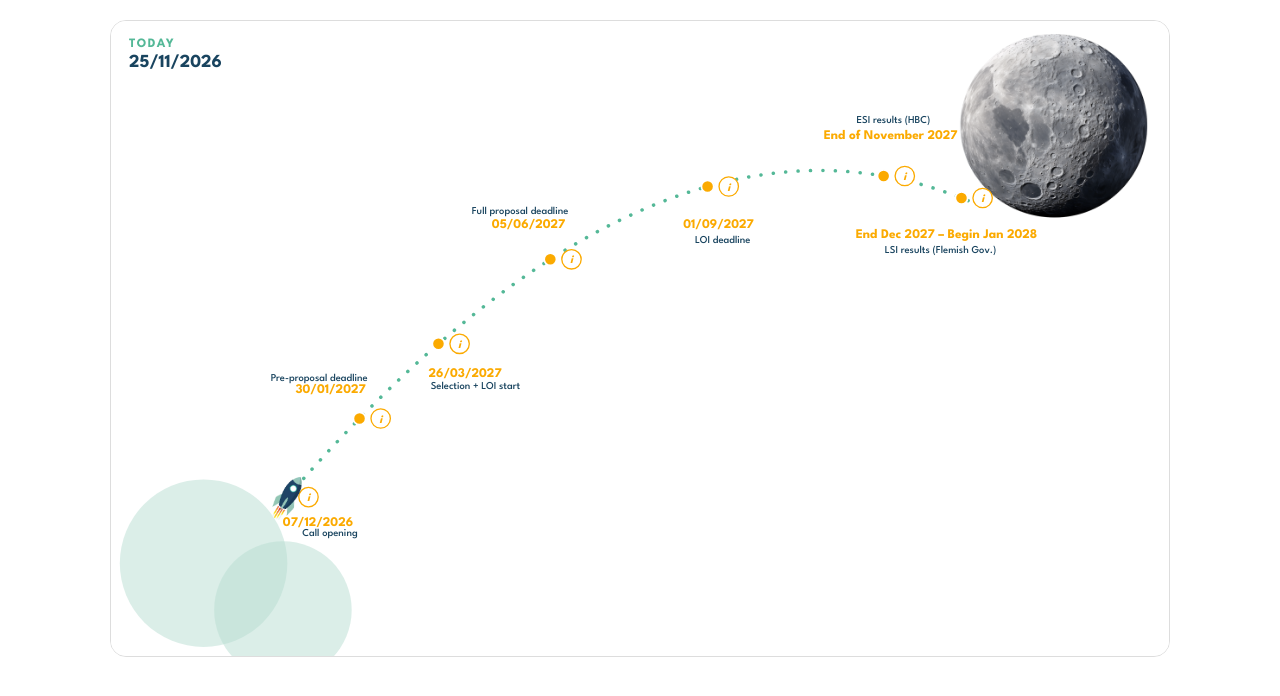
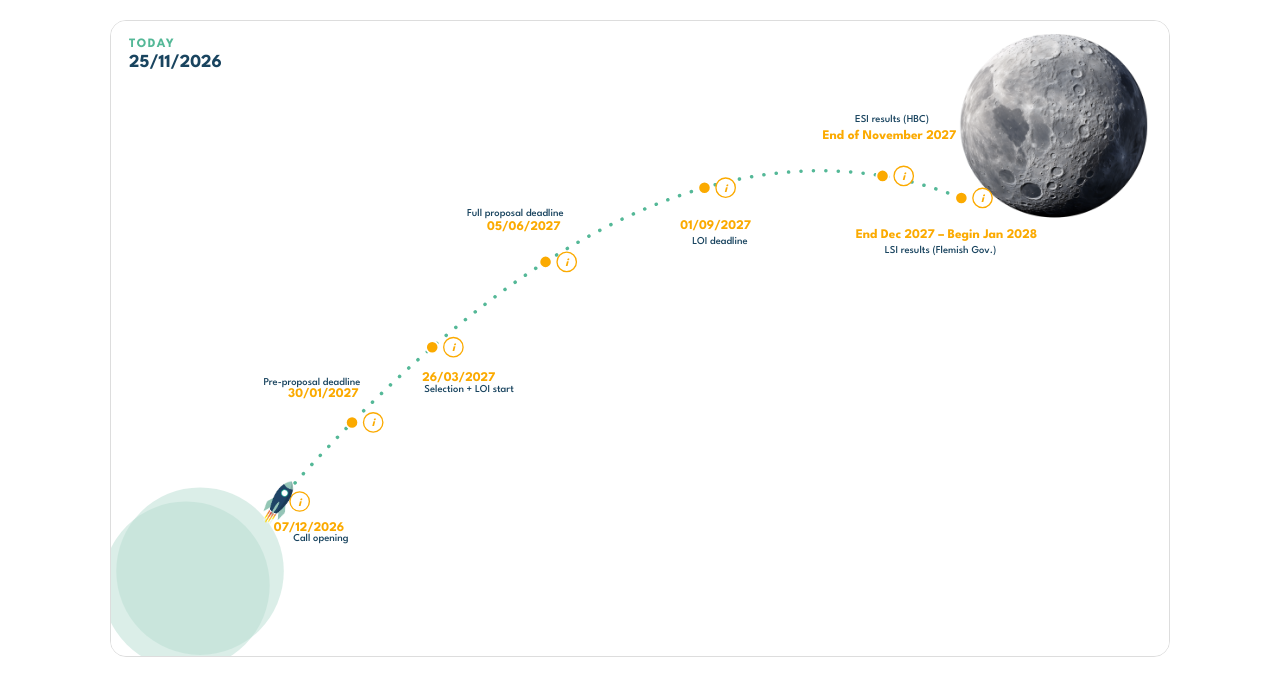
Before and after one commit to michiel-w/moonshot-call-2027-timeline, a plain HTML site: page index.html in a window 1280 px wide. Drawn offline with Linux system fonts and the light colour scheme.

Commit message:
Earth: two equal circles with 85% overlap in the bottom-left corner; trajectory starts at its edge
Co-authored-by: michiel-w <michiel-w@users.noreply.github.com>

```diff
--- a/index.html
+++ b/index.html
@@ -21,10 +21,10 @@
            aria-label="Rocket trajectory from Earth to the Moon, with the phases of Call 2027 marked along the path">
         <rect width="1200" height="720" fill="#FFFFFF"/>
 
-        <!-- Earth: two partially overlapping circles, bottom left corner -->
+        <!-- Earth: two equal circles, 85% overlap, bottom left corner -->
         <g id="earth">
-          <circle cx="105" cy="615" r="95" fill="#b8ddd1" opacity="0.5"/>
-          <circle cx="195" cy="668" r="78" fill="#b8ddd1" opacity="0.5"/>
+          <circle cx="85" cy="640" r="95" fill="#b8ddd1" opacity="0.5"/>
+          <circle cx="101" cy="624" r="95" fill="#b8ddd1" opacity="0.5"/>
         </g>
 
         <!-- Moon image, top right (drawn moon as fallback) -->
@@ -42,10 +42,10 @@
         </g>
 
         <!-- Dotted trajectory from Earth to Moon -->
-        <path id="trajectory" d="M 200 540 Q 620 55 975 205" fill="none"
+        <path id="trajectory" d="M 190 545 Q 620 55 975 205" fill="none"
               stroke="#54b897" stroke-width="4" stroke-linecap="round"
               stroke-dasharray="0.1 14"/>
-        <path id="progress" d="M 200 540 Q 620 55 975 205" fill="none"
+        <path id="progress" d="M 190 545 Q 620 55 975 205" fill="none"
               stroke="#54b897" stroke-width="4" stroke-linecap="round"
               stroke-dasharray="0 100000"/>
 
```
